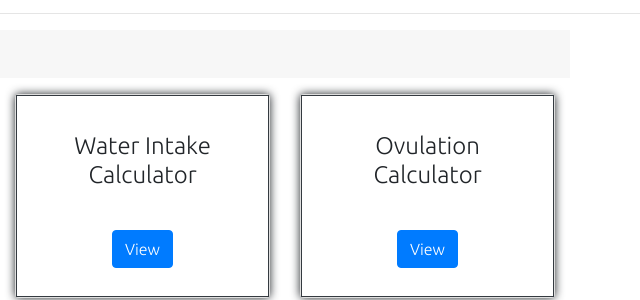
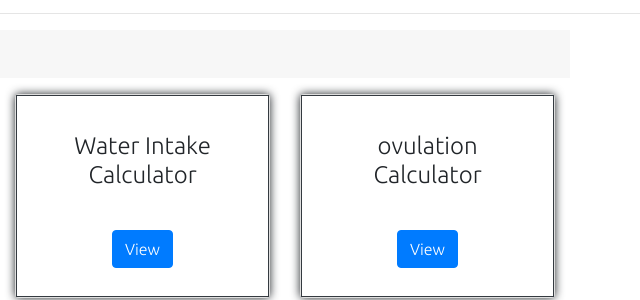
Before and after one commit to sagarrathod17/HEALTHCALCULATOR, a plain HTML site: page index.html in a window 1280 px wide. Shown: the part 2501-2801 px from the top of the page, 640-1280 px from the left. Drawn offline with nearby package versions, Linux system fonts and the light colour scheme.

Commit message:
Update index.html

```diff
--- a/index.html
+++ b/index.html
@@ -269,7 +269,7 @@
         <div class="card-body text-center border border-dark">
 
 
-            <p class="card-text text-primary"><h2>Ovulation Calculator</h2></p>
+            <p class="card-text text-primary"><h2>ovulation Calculator</h2></p>
             <div class="mb-2"><a href="Ovulation.html" class="btn btn-primary">View</a></div>
 
         </div>
```
